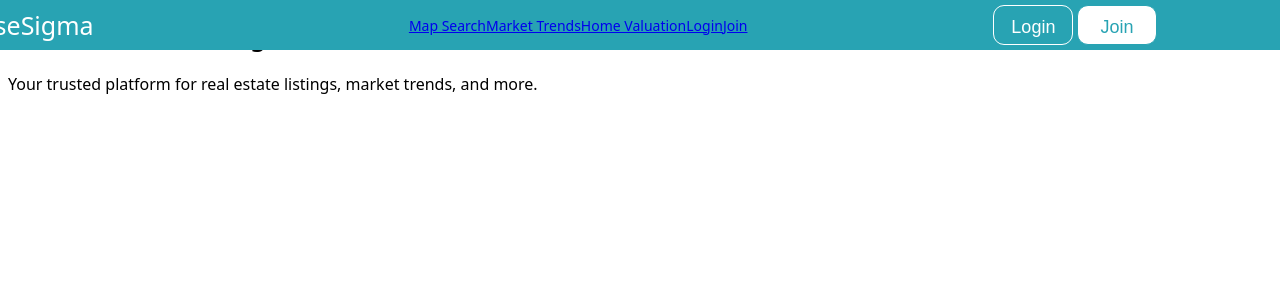
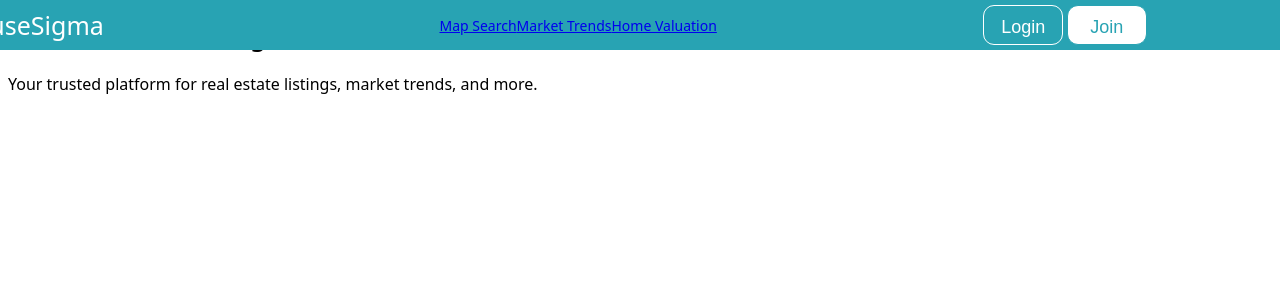
Before and after one commit to Janardhika246/Real-Estate, a Flask app: page / in a window 1280 px wide. Shown: the top 300 px of the page. Run offline with Flask 3, Linux system fonts and the light colour scheme.

Commit message:
login error correction

```diff
--- a/templates/layout.html
+++ b/templates/layout.html
@@ -21,8 +21,6 @@
                     <li><a href="{{ url_for('search') }}">Map Search</a></li>
                     <li><a href="{{ url_for('markettrends') }}">Market Trends</a></li>
                     <li><a href="{{ url_for('homevalues') }}">Home Valuation</a></li>
-                    <li><a href="{{ url_for('login') }}">Login</a></li>
-                    <li><a href="{{ url_for('join') }}">Join</a></li>
                 </ul>
             </div>
             <div class="nav-button">
```
